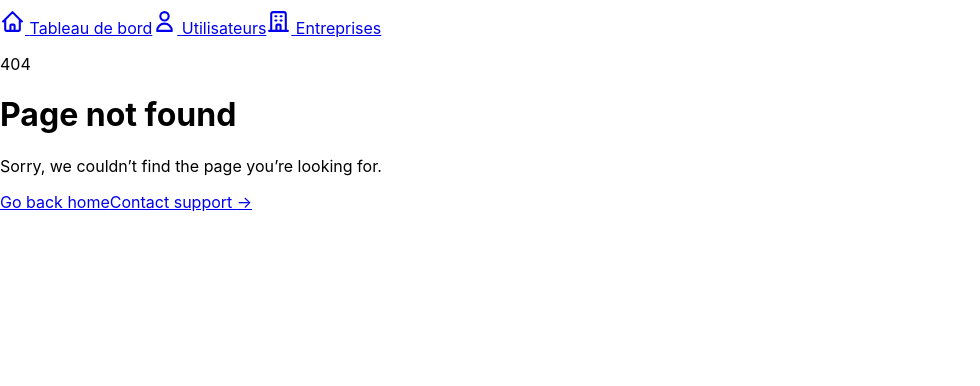
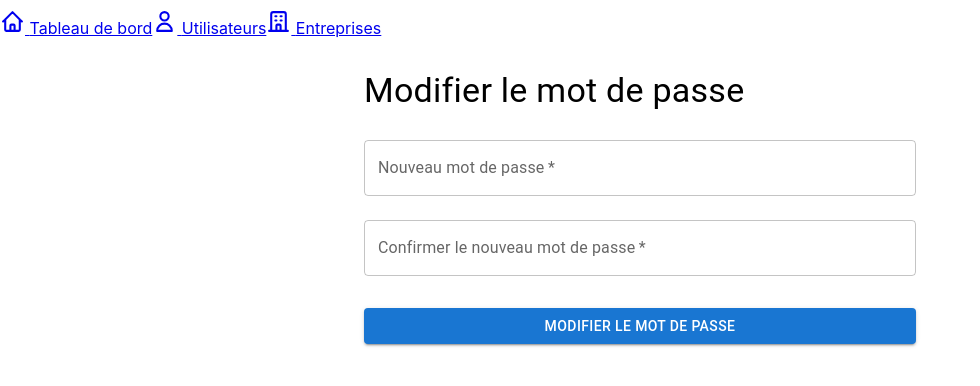
Before and after one commit to tim-transfer/app-web, a React (Create React App) app: page /user/changFirstPassword/1 in a window 1280 px wide. Shown: the part 1500-1886 px from the top of the page, without its empty margins (0-980 px from the left). Before the commit the page ends 1712 px from the top, so only its background shows below. Built offline with nearby package versions, Linux system fonts and the light colour scheme; sample sign-in values are in the browser's storage.

Commit message:
feature : début mise en place changement de mot de passe

```diff
--- /dev/null
+++ b/src/pages/changPassword/PasswordContainer.js
@@ -0,0 +1,117 @@
+import React, { useState, useEffect } from "react";
+import {
+  Container,
+  TextField,
+  Button,
+  Typography,
+  Box,
+  Alert,
+} from "@mui/material";
+import { useLocation } from "react-router-dom";
+import apiRequest from "../../services/apiRequest";
+import { useNavigate } from "react-router-dom";
+
+const PasswordContainer = (userParam) => {
+  const [user, setUser] = useState(null);
+
+  const [newPassword, setNewPassword] = useState("");
+  const [confirmPassword, setConfirmPassword] = useState("");
+  const [error, setError] = useState("");
+  const [success, setSuccess] = useState("");
+
+  const navigate = useNavigate();
+
+  useEffect(() => {
+    setUser(userParam);
+  }, []);
+
+  const handlePasswordChange = async (e) => {
+    e.preventDefault();
+
+    if (newPassword !== confirmPassword) {
+      setError("Les nouveaux mots de passe ne correspondent pas.");
+      return;
+    }
+
+    try {
+      const response = await PasswordChangeApiCall(newPassword);
+      if (response.success) {
+        setSuccess("Mot de passe modifié avec succès.");
+        setError("");
+        setNewPassword("");
+        setConfirmPassword("");
+      } else {
+        setError(
+          response.message || "Erreur lors de la modification du mot de passe."
+        );
+      }
+    } catch (err) {
+      setError("Erreur lors de la modification du mot de passe.");
+    }
+  };
+  // Simulate an API call
+  const PasswordChangeApiCall = async (newPassword) => {
+    const result = await apiRequest({
+      url: "/user/changPassword/" + user.user.id,
+      method: "PUT",
+      data: user.user,
+    });
+
+    if (result.status == 200) {
+      alert("Succès !", "l'entreprise a bien été créer !");
+      localStorage.removeItem("token");
+      console.log("Utilisateur déconnecté");
+      navigate("/login")
+    }
+  };
+
+  return (
+    <Container maxWidth="sm">
+      <Box my={4}>
+        <Typography variant="h4" component="h1" gutterBottom>
+          Modifier le mot de passe
+        </Typography>
+        {error && <Alert severity="error">{error}</Alert>}
+        {success && <Alert severity="success">{success}</Alert>}
+        <Box
+          component="form"
+          onSubmit={handlePasswordChange}
+          noValidate
+          sx={{ mt: 1 }}
+        >
+          <TextField
+            margin="normal"
+            required
+            fullWidth
+            id="newPassword"
+            label="Nouveau mot de passe"
+            type="password"
+            value={newPassword}
+            onChange={(e) => setNewPassword(e.target.value)}
+          />
+          <TextField
+            margin="normal"
+            required
+            fullWidth
+            id="confirmPassword"
+            label="Confirmer le nouveau mot de passe"
+            type="password"
+            value={confirmPassword}
+            onChange={(e) => setConfirmPassword(e.target.value)}
+          />
+          <Button
+            type="submit"
+            fullWidth
+            variant="contained"
+            color="primary"
+            sx={{ mt: 3, mb: 2 }}
+          >
+            Modifier le mot de passe
+          </Button>
+        </Box>
+      </Box>
+    </Container>
+  );
+};
+
+export default PasswordContainer;
--- /dev/null
+++ b/src/pages/changPassword/PasswordPage.js
@@ -0,0 +1,7 @@
+import View from "./../../../component/View";
+
+const PasswordPage = () => {
+  return <View></View>;
+};
+
+export default PasswordPage;
--- a/src/pages/dashboard/Dashboard.js
+++ b/src/pages/dashboard/Dashboard.js
@@ -8,16 +8,23 @@ import { Grid } from "@mui/material";
 import { Box } from "@mui/material";
 
 import { useEffect, useState } from "react";
+import { useNavigate } from "react-router-dom";
 
 const Dashboard = () => {
   const [user, setUser] = useState(null);
-
+  const navigate = useNavigate();
   useEffect(() => {
     try {
       const userJson = localStorage.getItem("user");
       if (userJson) {
         const parsedUser = JSON.parse(userJson);
         setUser(parsedUser);
+
+        if (parsedUser.isFirstConnection) {
+          navigate("/user/changFirstPassword/" + user, {
+            state: { user: user },
+          });
+        }
       }
     } catch (error) {
       console.error("Erreur lors du parsing du JSON:", error);
@@ -27,11 +34,11 @@ const Dashboard = () => {
   const handleLogout = () => {
     localStorage.removeItem("token");
     console.log("Utilisateur déconnecté");
-    window.location.href = "/login";
+    navigate("/login");
   };
 
   return (
-    <Box sx={{mt: "5em"}}>
+    <Box sx={{ mt: "5em" }}>
       <AppBar position="static">
         <Toolbar>
           <Typography variant="h6" component="div" sx={{ flexGrow: 1 }}>
--- a/src/routes/index.js
+++ b/src/routes/index.js
@@ -9,23 +9,25 @@ import UserListContainer from "../pages/users/userList/UserListContainer";
 import UserUpdateContainer from "../pages/users/userUpdate/UserUpdateContainer";
 import CompanyUpdateContainer from "../pages/company/companyUpdatePage/CompanyUpdateContainer";
 import CompanyListContainer from "../pages/company/companyListPage/CompanyListContainer";
+import PasswordContainer from "../pages/changPassword/PasswordContainer";
 
 const isAuthenticated = () => {
   return localStorage.getItem("token") != null;
 };
-const ProtectedRoute = () => {
-  return isAuthenticated() ? (
-    <Navigate to="/dashboard" replace />
-  ) : (
-    <Navigate to="/login" replace />
-  );
+const ProtectedRoute = ({ element }) => {
+  return isAuthenticated() ? element : <Navigate to="/login" replace />;
+};
+
+const getUserFromLocalStorage = () => {
+  const userJson = localStorage.getItem("user");
+  return userJson ? JSON.parse(userJson) : null;
 };
 
 // Définition des routes
 const routes = [
   {
     path: "/",
-    element: <ProtectedRoute />,
+    element: <ProtectedRoute element={<Navigate to="/dashboard" replace />} />,
   },
   {
     path: "/login",
@@ -37,36 +39,44 @@ const routes = [
   },
   {
     path: "/dashboard",
-    element: <Dashboard />,
+    element: <ProtectedRoute element={<Dashboard />} />,
+  },
+  {
+    path: "/company/companyAddPage",
+    element: <ProtectedRoute element={<CompanyAddContainer />} />,
+  },
+  {
+    path: "/company/update/:idParamInContainer",
+    element: <ProtectedRoute element={<CompanyUpdateContainer />} />,
+  },
+  {
+    path: "/companies",
+    element: <ProtectedRoute element={<CompanyListContainer />} />,
+  },
+  {
+    path: "/user/add",
+    element: <ProtectedRoute element={<UserAddContainer />} />,
+  },
+  {
+    path: "/users",
+    element: <ProtectedRoute element={<UserListContainer />} />,
+  },
+  {
+    path: "/user/update/:idParamInContainer",
+    element: <ProtectedRoute element={<UserUpdateContainer />} />,
+  },
+  {
+    path: "/user/changFirstPassword/:idUser",
+    element: (
+      <ProtectedRoute
+        element={<PasswordContainer user={getUserFromLocalStorage()} />}
+      />
+    ),
   },
   {
     path: "*",
     element: <ErrorPage />,
   },
-  {
-    path: "company/companyAddPage",
-    element: <CompanyAddContainer />,
-  },
-  {
-    path: "company/update/:idParamInContainer",
-    element: <CompanyUpdateContainer />,
-  },
-  {
-    path: "companies",
-    element: <CompanyListContainer />,
-  },
-  {
-    path: "user/add",
-    element: <UserAddContainer />,
-  },
-  {
-    path: "users",
-    element: <UserListContainer />,
-  },
-  {
-    path: "user/update/:idParamInContainer",
-    element: <UserUpdateContainer />,
-  },
+];
 
-];
 export default routes;
```
